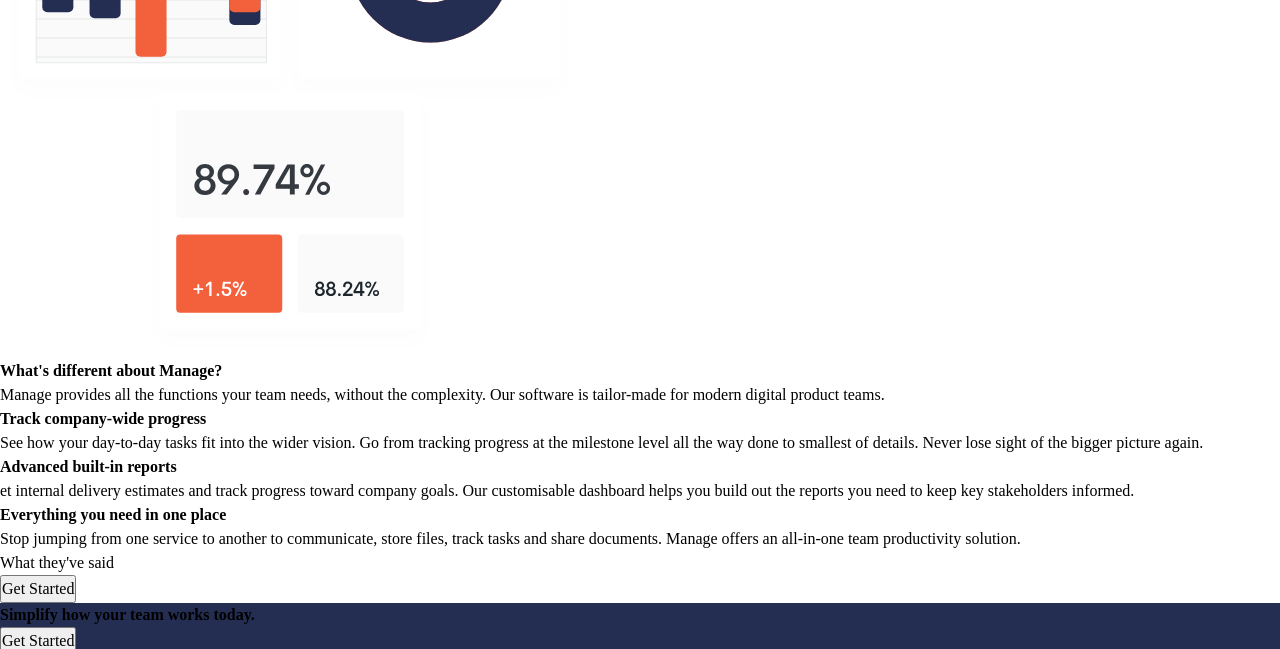
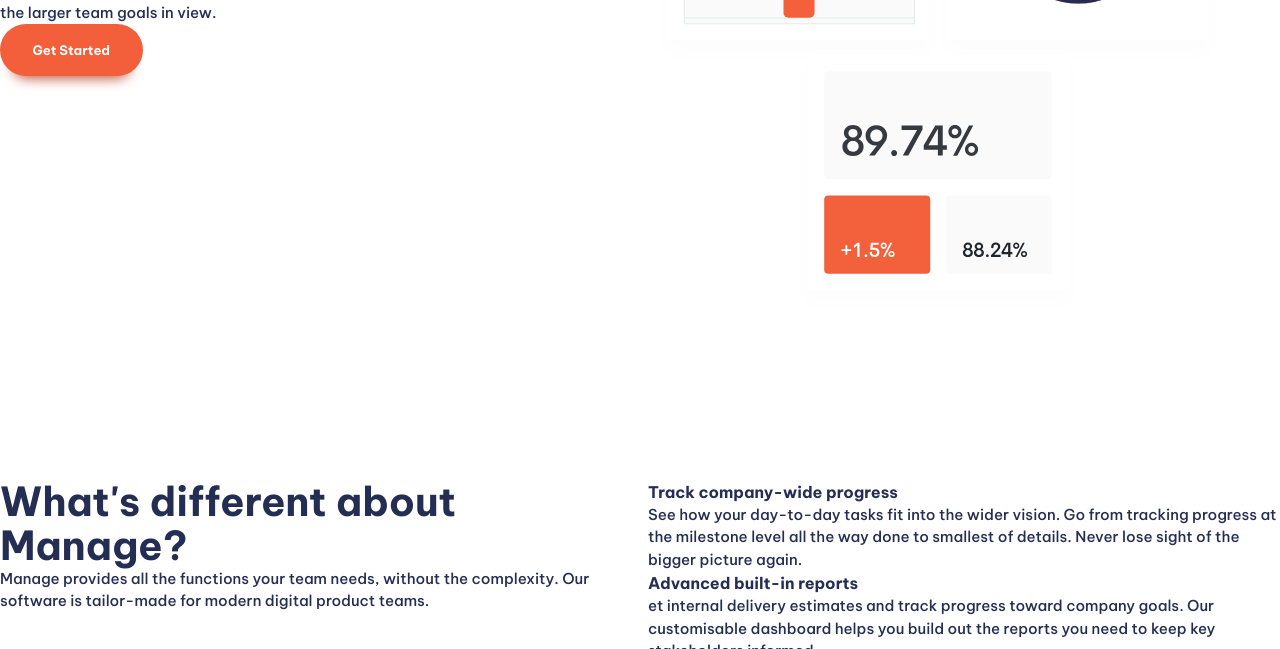
Before and after one commit to Amani-dot/fem-manage-landing-page, a plain HTML site: page index.html in a window 1280 px wide. Shown: the part 474-1123 px from the top of the page. Drawn offline with Linux system fonts and the light colour scheme.

Commit message:
Done with styling the buttom part

```diff
--- a/index.html
+++ b/index.html
@@ -32,7 +32,7 @@
     </header>
 
     <main>
-      <section>
+      <section class="padding-block-900">
         <div class="container">
           <div class="even-columns">
             <div>
@@ -51,7 +51,7 @@
 
       </section>
 
-      <section>
+      <section class="padding-block-900">
         <div class="container">
           <div class="even-columns">
             <div>
@@ -61,7 +61,7 @@
               </p>
             </div>
 
-          </div>
+          <div>
           <ul role="list" class="numered-items">
             <li>
               <h3 class="fs-600 fw-bold">Track company-wide progress</h3>
@@ -81,15 +81,15 @@
               documents. Manage offers an
               all-in-one team productivity solution.</p>
           </li>
-
-          </ul>
+         </ul>
+        </div>
         </div>
           </div>
-        </div>
+
       </section>
 
-      <section class="carousel">
-        <h2 class="fs-secondary-heading">
+      <section class=" cta | carousel padding-block-700 ">
+        <h2 class="fs-secondary-heading fw-bold">
           What they've said
         </h2>
         <!-- Corousel here -->
@@ -98,7 +98,7 @@
         </button>
       </section>
 
-     <section class="cta | bg-primary-400 text-meutral-100">
+     <section class=" cta | padding-block-700 bg-accent-400 text-neutral-100">
       <div class="container">
         <div class="even-columns">
           <p class="fs-secondary-heading fw-bold">Simplify how your team works today.</p>
@@ -112,9 +112,10 @@
      </section>
     </main>
 
-    <footer class="bg-neutral-900 text-neutral-100">
+    <footer class="padding-block-700 bg-neutral-900 text-neutral-100">
       <div class="container">
         <div class="even-columns">
+
          <div>
           <a href="#"
           ><img src="images/logo.svg  " alt="Manage"
@@ -127,6 +128,7 @@
           <li><a aria-label="instagram" href="#"></a></li>
         </ul>
          </div>
+
          <div>
           <nav class="footer-nav">
             <ul aria-label="footer" role="list">
@@ -139,13 +141,16 @@
               <li><a href="#">Privacy Policy</a></li>
             </ul>
           </nav>
-         </div>
-         <div>
-          <form action="">
-          <input type="email"><button class="button"></button>
+        </div>
+
+        <div>
+           <form action="" >
+          <input type="email">
+          <button class="button">Go</button>
           <p>Copyright 2020. All Rights Reserved</p>
         </form>
          </div>
+
         </div>
       </div>
     </footer>
--- a/style.css
+++ b/style.css
@@ -1,52 +1,57 @@
-:root{
+:root {
+  --clr-accent-500: hsl(12, 60%, 45%);
   --clr-accent-400: hsl(12, 88%, 59%);
-  --clr-accent-300:hsl(13,100%,96%);
+  --clr-accent-300: hsl(12, 88%, 75%);
+  --clr-accent-100: hsl(13, 100%, 96%);
 
-  --clr-primary-400:hsl(228, 39%, 23%);
+  --clr-primary-400: hsl(228, 39%, 23%);
 
-  --clr-neutral-100: hsl(227, 12%, 61%);
-  --clr-neutral-900: hsl(0, 0%, 98%);
+  --clr-neutral-900: hsl(232, 12%, 13%);
+  --clr-neutral-100: hsl(0, 0%, 100%);
 
-  --ff-primary:'Be Vietnam Pro', san-serif;
+  --ff-primary: "Be Vietnam Pro", san-serif;
   --ff-body: var(--ff-primary);
-  --ff-heading:var(--ff-primary);
+  --ff-heading: var(--ff-primary);
 
-  --fw-regular:400;
-  --fw-bold:700;
-  --fw-semi-bold:500;
+  --fw-regular: 400;
+  --fw-bold: 700;
+  --fw-semi-bold: 500;
 
-  --fs-300:.8125rem;
-  --fs-400:.875rem;
-  --fs-500:.9375rem;
-  --fs-600:1rem;
-  --fs-700:1.875rem;
-  --fs-800:2.5rem;
-  --fs-900:3.5rem;
+  --fs-300: 0.8125rem;
+  --fs-400: 0.875rem;
+  --fs-500: 0.9375rem;
+  --fs-600: 1rem;
+  --fs-700: 1.875rem;
+  --fs-800: 2.5rem;
+  --fs-900: 3.5rem;
 
-
-  --fs-body:var(--fs-400);
+  --fs-body: var(--fs-400);
   --fs-primary-heading: var(--fs-800);
-  --fs-primary-secondary: var(--fs-700);
+  --fs-secondary-heading: var(--fs-700);
 
   --fs-nav: var(--fs--500);
-  --fs-button:var(--fs-300);
+  --fs-button: var(--fs-300);
 
+  --space-size-100: 0.25rem;
+  --space-size-200: 0.5rem;
+  --space-size-300: 0.75rem;
+  --space-size-400: 1rem;
+  --space-size-500: 1.5rem;
+  --space-size-600: 2rem;
+  --space-size-700: 3rem;
+  --space-size-800: 4rem;
+  --space-size-900: 5rem;
 }
 
 @media (min-width: 50em) {
   :root {
-    --fs-body:var(--fs-500);
+    --fs-body: var(--fs-500);
     --fs-primary-heading: var(--fs-900);
-    --fs-primary-secondary: var(--fs-800);
+    --fs-secondary-heading: var(--fs-800);
 
-
-    --fs-nav:var(--fs-300);
-
-
+    --fs-nav: var(--fs-300);
   }
-
 }
-
 
 /* https://gist.github.com/Asjas/4b0736108d56197fce0ec9068145b421 */
 
@@ -59,16 +64,16 @@
 }
 
 /* Remove Defualt margins */
-*{
-  margin:0;
-  padding:0;
+* {
+  margin: 0;
+  padding: 0;
   font: inherit;
 }
 
 /* Remove list styles on ul,ol elements with a  */
-ul[role = "list"],
-ol[role = "list"] {
-  list-style:none ;
+ul[role="list"],
+ol[role="list"] {
+  list-style: none;
 }
 
 /*  Set scroll root defaults */
@@ -83,8 +88,8 @@
   height: 100%;
 }
 
-body{
-  min-height:100vh;
+body {
+  min-height: 100vh;
   text-rendering: optimizeSpeed;
   line-height: 1.5;
 }
@@ -92,7 +97,7 @@
 /*  A elements that don't have a class get default */
 
 a:not([class]) {
-  text-decoration-skip-ink:auto;
+  text-decoration-skip-ink: auto;
 }
 
 /* Make images easier to work with */
@@ -100,7 +105,7 @@
 img,
 picture,
 svg {
-  max-width:100%;
+  max-width: 100%;
   display: block;
 }
 
@@ -110,6 +115,7 @@
   html:focus-within {
     scroll-behavior: auto;
   }
+
   *,
   *::before,
   *::after {
@@ -122,51 +128,146 @@
 
 /* Utility classes */
 
-.text-primary-400{
+.text-primary-400 {
   color: var(--clr-primary-400);
 }
-.text-accent-400{
+
+.text-accent-400 {
   color: var(--clr-accent-400);
 }
-.text-accent-100{
+
+.text-accent-100 {
   color: var(--clr-accent-100);
 }
-.text-neutral-100{
+
+.text-neutral-100 {
   color: var(--clr-neutral-100);
 }
-.text-neutral-900{
+
+.text-neutral-900 {
   color: var(--clr-neutral-900);
 }
 
-.bg-primary-400{
+.bg-primary-400 {
   background-color: var(--clr-primary-400);
 }
-.bg-accent-400{
+
+.bg-accent-400 {
   background-color: var(--clr-accent-400);
 }
-.bg-accent-100{
-   background-color: var(--clr-accent-100);
+
+.bg-accent-100 {
+  background-color: var(--clr-accent-100);
 }
-.bg-neutral-100{
-   background-color: var(--clr-neutral-100);
+
+.bg-neutral-100 {
+  background-color: var(--clr-neutral-100);
 }
-.bg-neutral-900{
+
+.bg-neutral-900 {
   background-color: var(--clr-neutral-900);
 }
 
+.fw-bold {
+  font-weight: var(--fw-bold);
+}
 
-.fw-bold{ font-weight: var(--fw-bold);}
-.fw-semi-bold{ font-weight: var(--fw-semi-bold);}
-.fw-regular{ font-weight: var(--fw-regular);}
+.fw-semi-bold {
+  font-weight: var(--fw-semi-bold);
+}
+
+.fw-regular {
+  font-weight: var(--fw-regular);
+}
 
 .fs-primary-heading {
   font-size: var(--fs-primary-heading);
+  line-height: 1.1;
 }
+
 .fs-secondary-heading {
   font-size: var(--fs-secondary-heading);
+  line-height: 1.1;
 }
 
-.fs-300{ font-size: var(--fs-300);}
-.fs-400{ font-size: var(--fs-400);}
-.fs-500{ font-size: var(--fs-500);}
-.fs-600{ font-size: var(--fs-600);}
+.fs-300 {
+  font-size: var(--fs-300);
+}
+
+.fs-400 {
+  font-size: var(--fs-400);
+}
+
+.fs-500 {
+  font-size: var(--fs-500);
+}
+
+.fs-600 {
+  font-size: var(--fs-600);
+}
+
+.padding-block-900 {
+  padding-block: var(--space-size-900);
+}
+
+.padding-block-700 {
+  padding-block: var(--space-size-700);
+}
+
+.container {
+  --max-width: 1110px;
+  --padding: 1rem;
+
+  width: min(var(--max-width), 100% -var(--padding) * 2);
+  margin-inline: auto;
+}
+
+.even-columns {
+  display: grid;
+  gap: 1rem;
+}
+
+@media (min-width: 50em) {
+  .even-columns {
+    grid-auto-flow: column;
+    grid-auto-columns: 1fr;
+  }
+}
+/* general styling */
+
+body {
+  font-size: var(--fs-body);
+  font-family: var(--ff-body);
+  color: var(--clr-primary-400);
+}
+
+/* button */
+
+.button {
+  cursor: pointer;
+  border: none;
+  border-radius: 100vmax;
+  padding: 1.5em 2.5em;
+  font-weight: var(--fw-bold);
+  font-size: var(--fs-button);
+  color: var(--clr-neutral-100);
+  background-color: var(--clr-accent-400);
+  box-shadow: 0 1.125em 1em -1em var(--clr-accent-500);
+  line-height: 1;
+}
+
+.button[data-type="inverted"] {
+  background-color: var(--clr-neutral-100);
+  color: var(--clr-accent-400);
+}
+
+.button:hover,
+.button:focus-visible {
+  background-color: var(--clr-accent-300);
+}
+
+.button[data-type="inverted"]:hover,
+.button[data-type="inverted"]:focus-visible {
+  background-color: var(--clr-neutral-100);
+  color: var(--clr-accent-300);
+}
```
